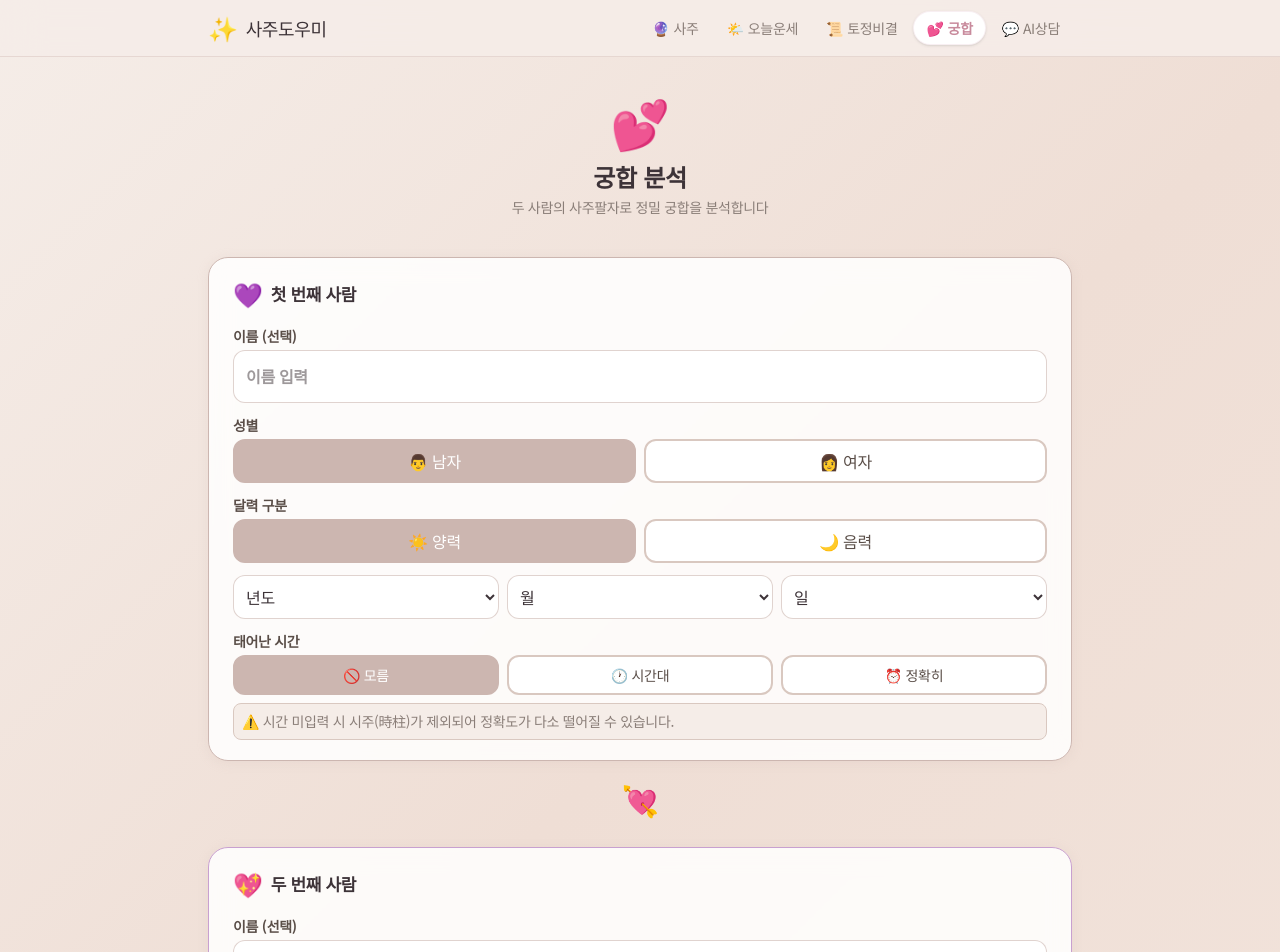
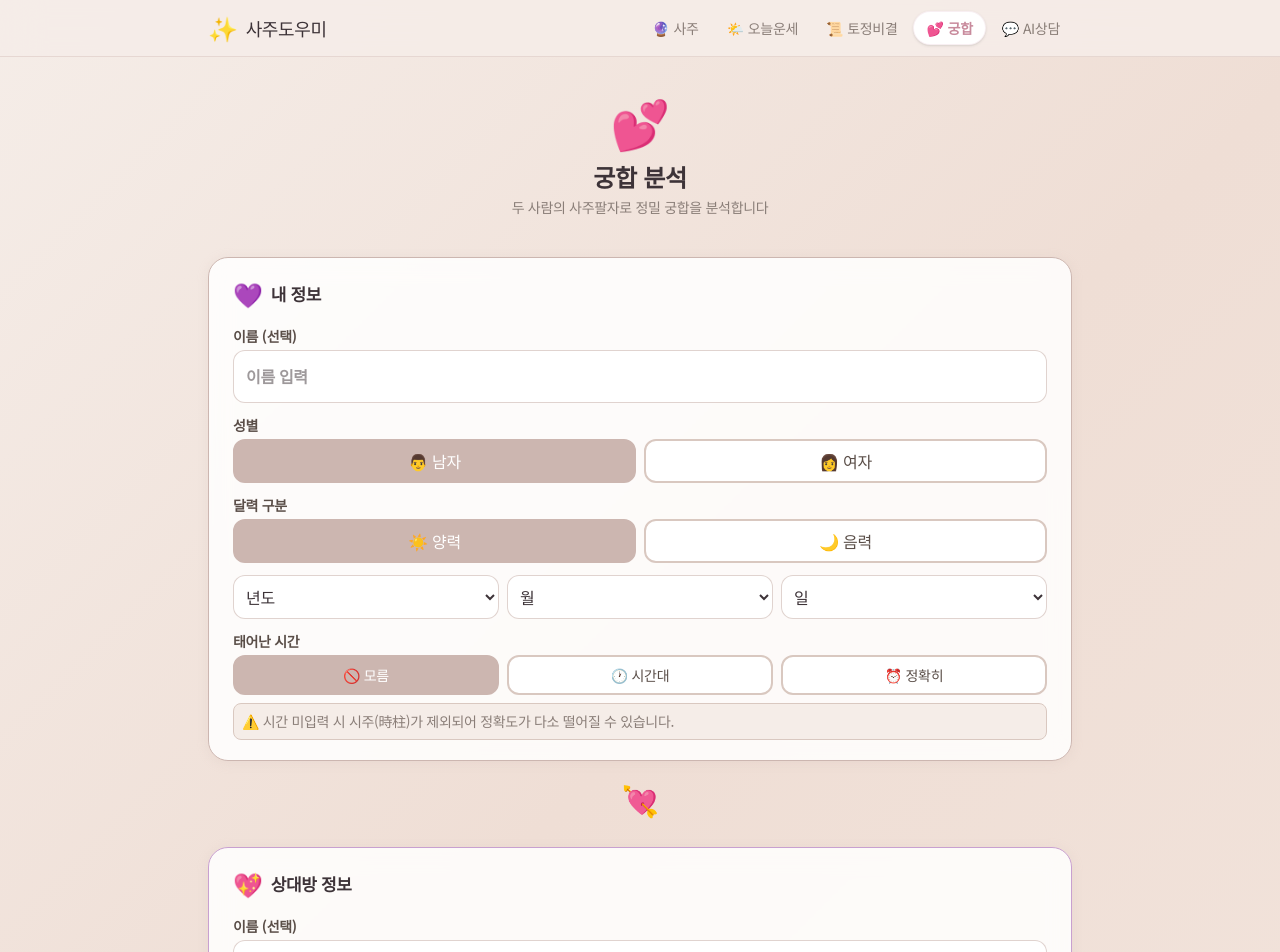
Before and after one commit to gm448127-beep/saju-app, a Next.js app: page /compatibility in a window 1280 px wide. Shown: the top 952 px of the page. Built offline with nearby package versions, Linux system fonts and the light colour scheme.

Commit message:
fix: 궁합 페이지 첫번째사람->내정보, 두번째사람->상대방정보

```diff
--- a/src/app/compatibility/page.tsx
+++ b/src/app/compatibility/page.tsx
@@ -352,9 +352,9 @@ export default function CompatibilityPage() {
       </div>
 
       {/* 인물 입력 */}
-      <PersonCard label="첫 번째 사람" emoji="💜" color="#CCB6B0" person={person1} onChange={(k, v) => setPerson1((p) => ({ ...p, [k]: v }))} />
+      <PersonCard label="내 정보" emoji="💜" color="#CCB6B0" person={person1} onChange={(k, v) => setPerson1((p) => ({ ...p, [k]: v }))} />
       <div className="text-center"><span className="text-3xl animate-bounce-soft inline-block">💘</span></div>
-      <PersonCard label="두 번째 사람" emoji="💖" color="#C8A0D0" person={person2} onChange={(k, v) => setPerson2((p) => ({ ...p, [k]: v }))} />
+      <PersonCard label="상대방 정보" emoji="💖" color="#C8A0D0" person={person2} onChange={(k, v) => setPerson2((p) => ({ ...p, [k]: v }))} />
 
       {/* 제출 버튼 */}
       <button
```
